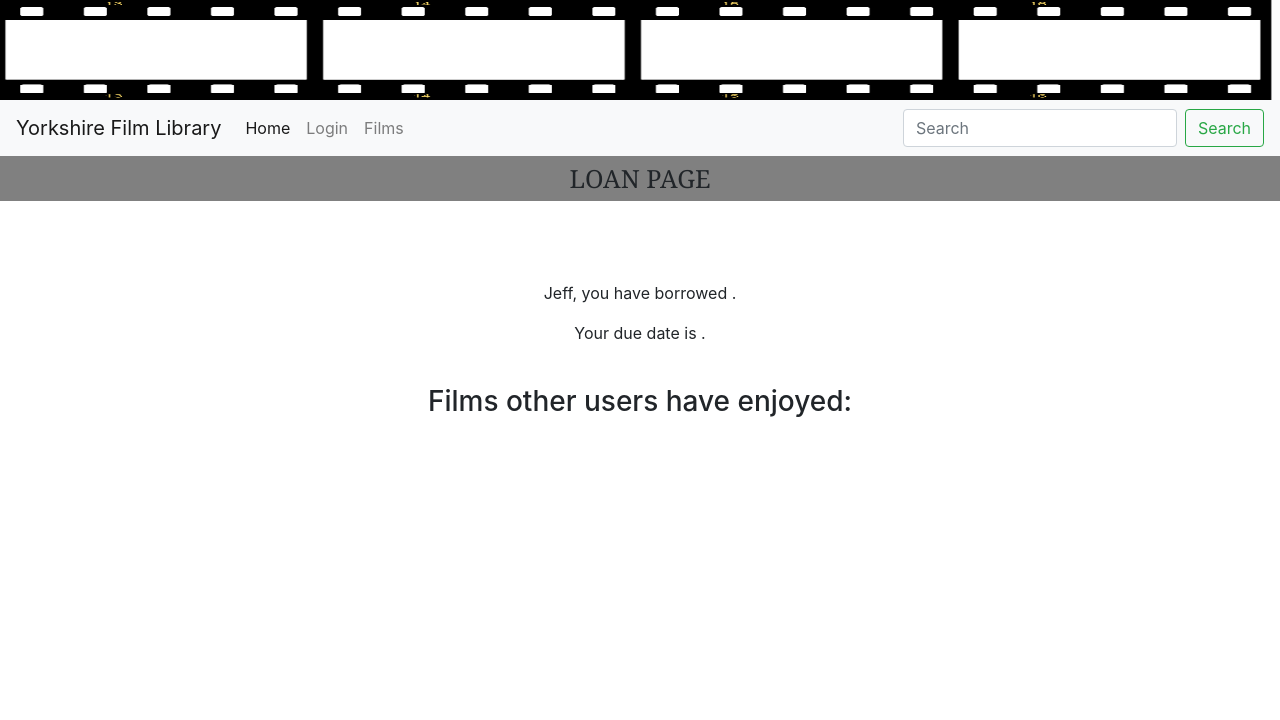
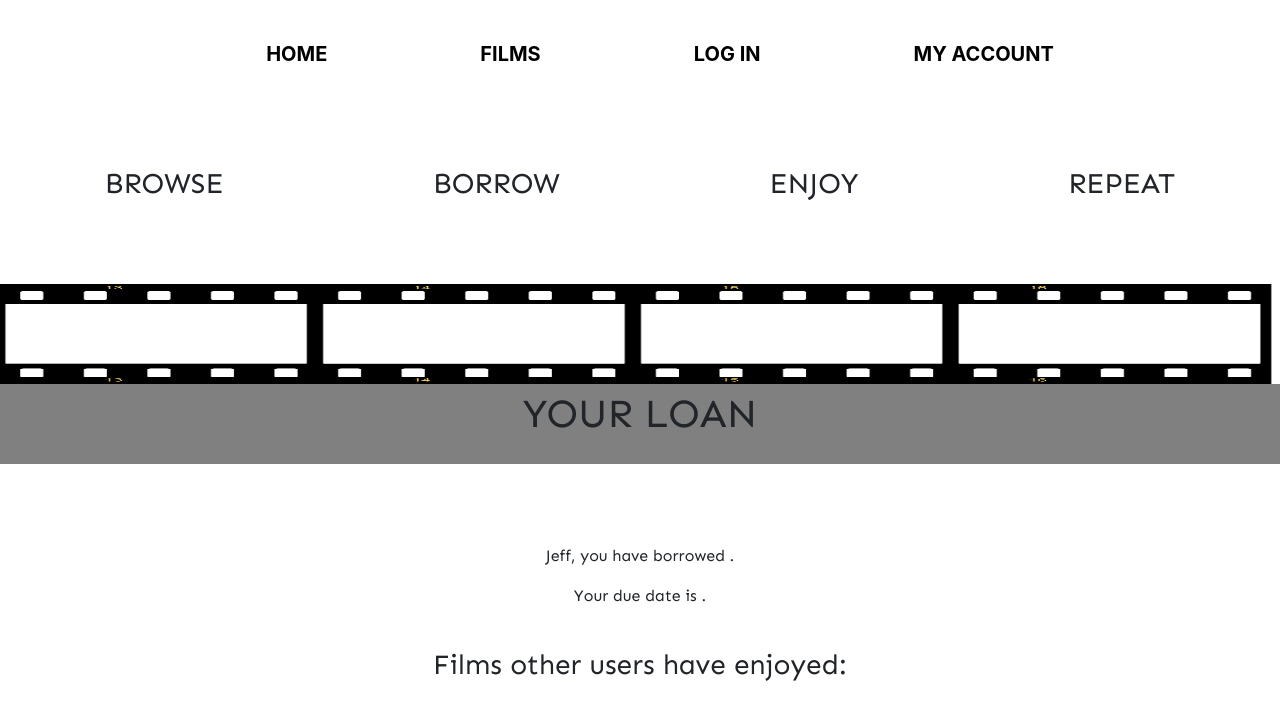
Before and after one commit to ofure-omo/Yorkshire-films, a PHP site: page /loan.php in a window 1280 px wide. Shown: the top 720 px of the page. Run offline with PHP 8.4, Linux system fonts and the light colour scheme; data that the repository does not hold is empty; some libraries are stand-ins or nearby versions.

Commit message:
Styling - changed some of my stylings to match the nav bar and the fonts etc.
Fm.php - now checks if the due date is less than today (in the past) and if it is, it updates fm_Availability to available. (Can only make it work once you refresh the page, not when you open it for the first time).

```diff
--- a/loan.php
+++ b/loan.php
@@ -38,27 +38,6 @@
     $row3 = mysqli_fetch_all($imageresult);
 
     $rand = array_rand($row3, 3);
-    //print_r($row3);
-    //var_dump($row3);
-
-    //$array = [];
-    //while($row3 = mysqli_fetch_assoc($imageresult)){
-    //$array[] = $row3;
-    //}
-    //return $array;
-
-   // $randimag = implode(" ", $row3);
-    //echo $randimag[1];
-
-    //if (mysqli_query($conn, $loan))
-    //{
-    //    echo "Record updated successfully";
-    //}
-    //else
-    //{
-    //    echo "Error updating record: " . mysqli_error($conn);
-    //}
-    //die;
 }
 ?>
 
@@ -87,55 +66,67 @@
 }
     </script>
         <meta name="viewport" content="width=device-width, initial-scale=1">
-        <link rel="stylesheet" href="https://stackpath.bootstrapcdn.com/bootstrap/4.4.1/css/bootstrap.min.css" integrity="sha384-Vkoo8x4CGsO3+Hhxv8T/Q5PaXtkKtu6ug5TOeNV6gBiFeWPGFN9MuhOf23Q9Ifjh" crossorigin="anonymous">
-        <script src="https://code.jquery.com/jquery-3.4.1.slim.min.js" integrity="sha384-J6qa4849blE2+poT4WnyKhv5vZF5SrPo0iEjwBvKU7imGFAV0wwj1yYfoRSJoZ+n" crossorigin="anonymous"></script>
-        <script src="https://cdn.jsdelivr.net/npm/popper.js@1.16.0/dist/umd/popper.min.js" integrity="sha384-Q6E9RHvbIyZFJoft+2mJbHaEWldlvI9IOYy5n3zV9zzTtmI3UksdQRVvoxMfooAo" crossorigin="anonymous"></script>
-        <script src="https://stackpath.bootstrapcdn.com/bootstrap/4.4.1/js/bootstrap.min.js" integrity="sha384-wfSDF2E50Y2D1uUdj0O3uMBJnjuUD4Ih7YwaYd1iqfktj0Uod8GCExl3Og8ifwB6" crossorigin="anonymous"></script>
+
+        <link rel=stylesheet href="account.css">
+        <script src="https://ajax.googleapis.com/ajax/libs/jquery/1.10.2/jquery.min.js" type="text/javascript"></script>
+        <script src="https://code.jquery.com/jquery-3.4.1.slim.min.js"  crossorigin="anonymous"></script>
+        <script src="https://cdn.jsdelivr.net/npm/popper.js@1.16.0/dist/umd/popper.min.js" crossorigin="anonymous"></script>
+        <script src="https://stackpath.bootstrapcdn.com/bootstrap/4.4.1/js/bootstrap.min.js"  crossorigin="anonymous"></script>
+        <link href="https://fonts.googleapis.com/css?family=Sen&display=swap" rel="stylesheet">
+        <link href="https://maxcdn.bootstrapcdn.com/font-awesome/4.6.3/css/font-awesome.min.css" rel="stylesheet" crossorigin="anonymous">
+        <link rel="stylesheet" href="https://stackpath.bootstrapcdn.com/bootstrap/4.4.1/css/bootstrap.min.css"  crossorigin="anonymous">
+        <link rel="stylesheet" href="https://cdnjs.cloudflare.com/ajax/libs/font-awesome/4.7.0/css/font-awesome.min.css">
+        <script src="https://code.jquery.com/jquery-1.12.4.min.js"></script>
+        <script src="https://ajax.googleapis.com/ajax/libs/jquery/2.1.3/jquery.min.js"></script>
+        <script type="text/javascript" src="dist/jquery.tabledit.js"></script>
+        <script type="text/javascript" src="custom_table_edit.js"></script>
+        <link rel="stylesheet" href="https://use.fontawesome.com/releases/v5.7.1/css/all.css">
+
         <title>Loan Page</title>
     </head>
+
+           <section>
+
+        <body>
+
+    <!--navbar (hamburger menu)-->
+      <nav class = "nav main-nav">
+     <div class="toggle">
+        <i class= "fa fa-bars" aria-hidden="true"></i>
+      </div>
+
+      <!--navbar (normal)-->
+        <ul>
+          <li><a href= "home.php">HOME</a></li>
+          <li><a href= "Films.php">FILMS</a></li>
+          <li><a href= "login.php">LOG IN</a></li>
+           <li><a href= "MembersAccount.php">MY ACCOUNT</a></li>
+        </ul>
+      </nav>
+
+    <!--Slogan-->
+            <div class="flex-container">
+                <div>BROWSE</div>
+                <div>BORROW</div>
+                <div>ENJOY</div>
+                <div>REPEAT</div>
+            </div>
     <div class="headerLogo">
         <img src="Images/reel.png", width="100%" height="100px" background-size: cover />
     </div>
-    <nav class="navbar navbar-expand-lg navbar-light bg-light">
-        <a class="navbar-brand" href="#">Yorkshire Film Library</a>
-        <button class="navbar-toggler" type="button" data-toggle="collapse" data-target="#navbarSupportedContent" aria-controls="navbarSupportedContent" aria-expanded="false" aria-label="Toggle navigation">
-            <span class="navbar-toggler-icon"></span>
-        </button>
 
-        <div class="collapse navbar-collapse" id="navbarSupportedContent">
-            <ul class="navbar-nav mr-auto">
-                <li class="nav-item active">
-                    <a class="nav-link" href="Home.php">Home</a>
-                </li>
-                <li class="nav-item">
-                    <a class="nav-link" href="Login.php">Login</a>
-                </li>
-                <li class="nav-item">
-                    <a class="nav-link" href="Films.php">Films</a>
-                </li>
-            </ul>
-            <form class="form-inline my-2 my-lg-0">
-                <input class="form-control mr-sm-2" type="search" placeholder="Search" aria-label="Search">
-                <button class="btn btn-outline-success my-2 my-sm-0" type="submit">Search</button>
-            </form>
-        </div>
-    </nav>
-
-    <section>
-
-        <body>
             <div class="sticky">
-                <h1 style="font: 25px Georgia, serif; line-height: 1.8;background-color:grey; text-transform: uppercase"><center>LOAN PAGE</center></h1>
+                <h2 style="font-size: 40px; font-family: 'Sen', sans-serif; line-height: 1.5;background-color:grey; text-transform: uppercase"><center> Your Loan </center></h2>
             </div>
 
             <br>
             <div>
                 <center><img src="<?php echo $loanimg[0];?>" style='height:500px' ></center>
                 <br>
-                <p style="text-align:center;"><?php echo $member1->borrowedmem() .  $row1[0] . ".";?></p>
-                <p style="text-align:center;"><?php echo $member1->dueDate() . $row2[0] . ".";?></p>
+                <p style="text-align:center; font-family: 'Sen', sans-serif;"><?php echo $member1->borrowedmem() .  $row1[0] . ".";?></p>
+                <p style="text-align:center; font-family: 'Sen', sans-serif;"><?php echo $member1->dueDate() . $row2[0] . ".";?></p>
                 <br>
-                <h3 style="text-align:center">Films other users have enjoyed:</h3>
+                <h3 style="text-align:center; font-family: 'Sen', sans-serif;">Films other users have enjoyed:</h3>
 
 
                 <center>
```
Also changed, not shown: Films.php (+59 -31 lines), fm.php (+92 -38 lines).
